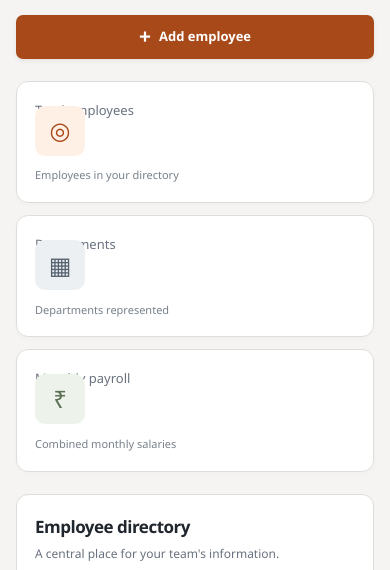
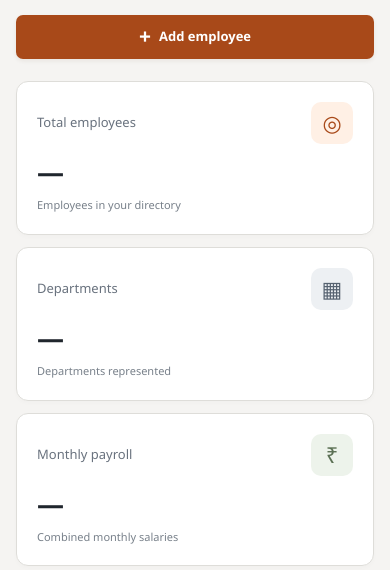
Before and after one commit to Shwetaleena-Kundu/peopledesk, a plain HTML site: page frontend/index.html in a window 390 px wide. Shown: the part 274-844 px from the top of the page. Drawn offline with Linux system fonts and the light colour scheme; no server answers.

Commit message:
Fix mobile summary card layout

```diff
--- a/frontend/responsive.css
+++ b/frontend/responsive.css
@@ -323,3 +323,42 @@
     font-size: 25px;
   }
 }
+@media (max-width: 600px) {
+  .stats-grid {
+    display: grid;
+    grid-template-columns: 1fr;
+    gap: 12px;
+  }
+
+  .stat-card {
+    min-width: 0;
+    min-height: auto;
+    padding: 20px;
+  }
+
+  .stat-heading {
+    display: flex;
+    align-items: center;
+    justify-content: space-between;
+    gap: 12px;
+  }
+
+  .stat-icon {
+    position: static;
+    flex-shrink: 0;
+    width: 42px;
+    height: 42px;
+    font-size: 22px;
+  }
+
+  .stat-card h2 {
+    margin-top: 12px;
+    font-size: 27px;
+    line-height: 1.2;
+    overflow-wrap: anywhere;
+  }
+
+  .stat-description {
+    margin-top: 8px;
+  }
+}
```
